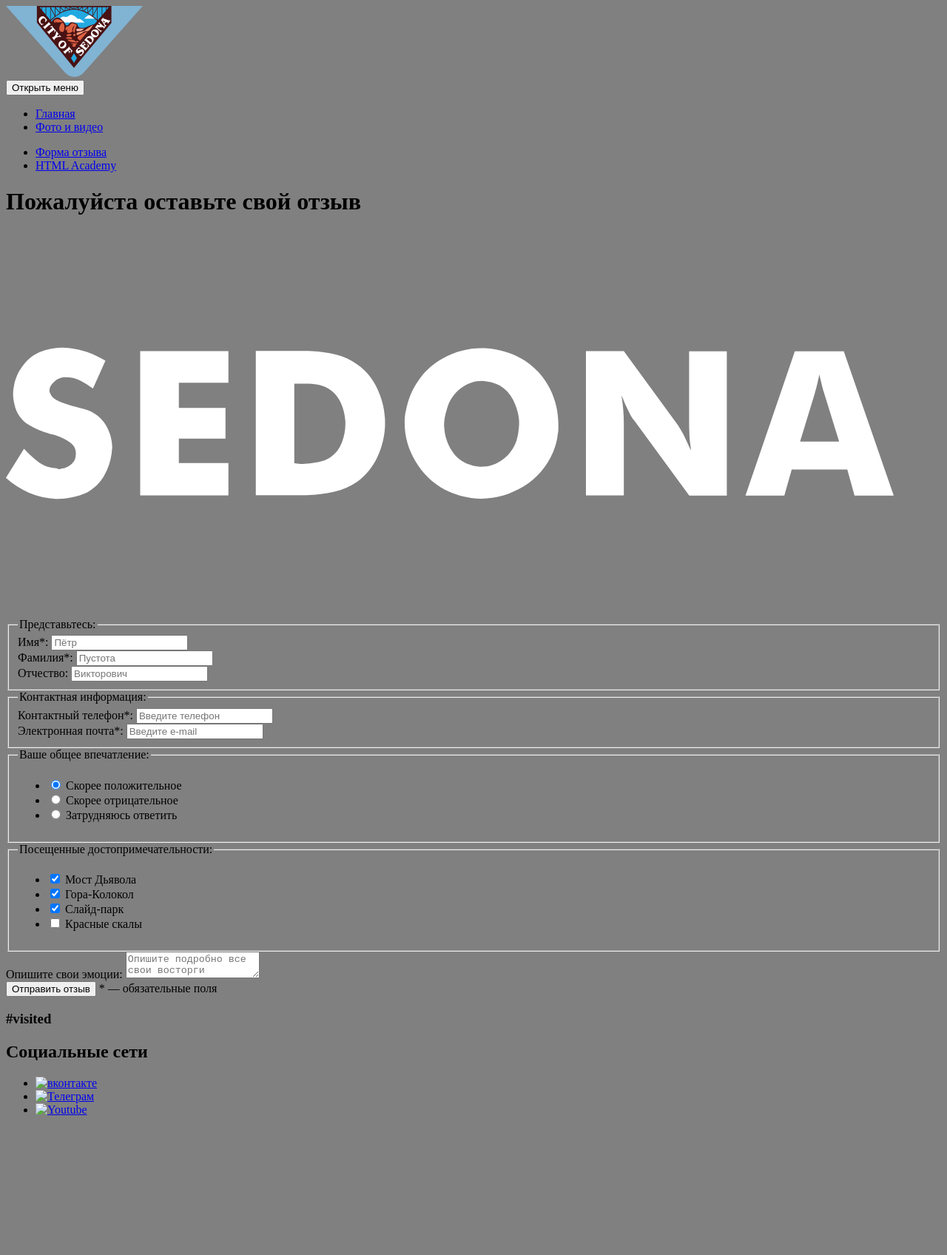
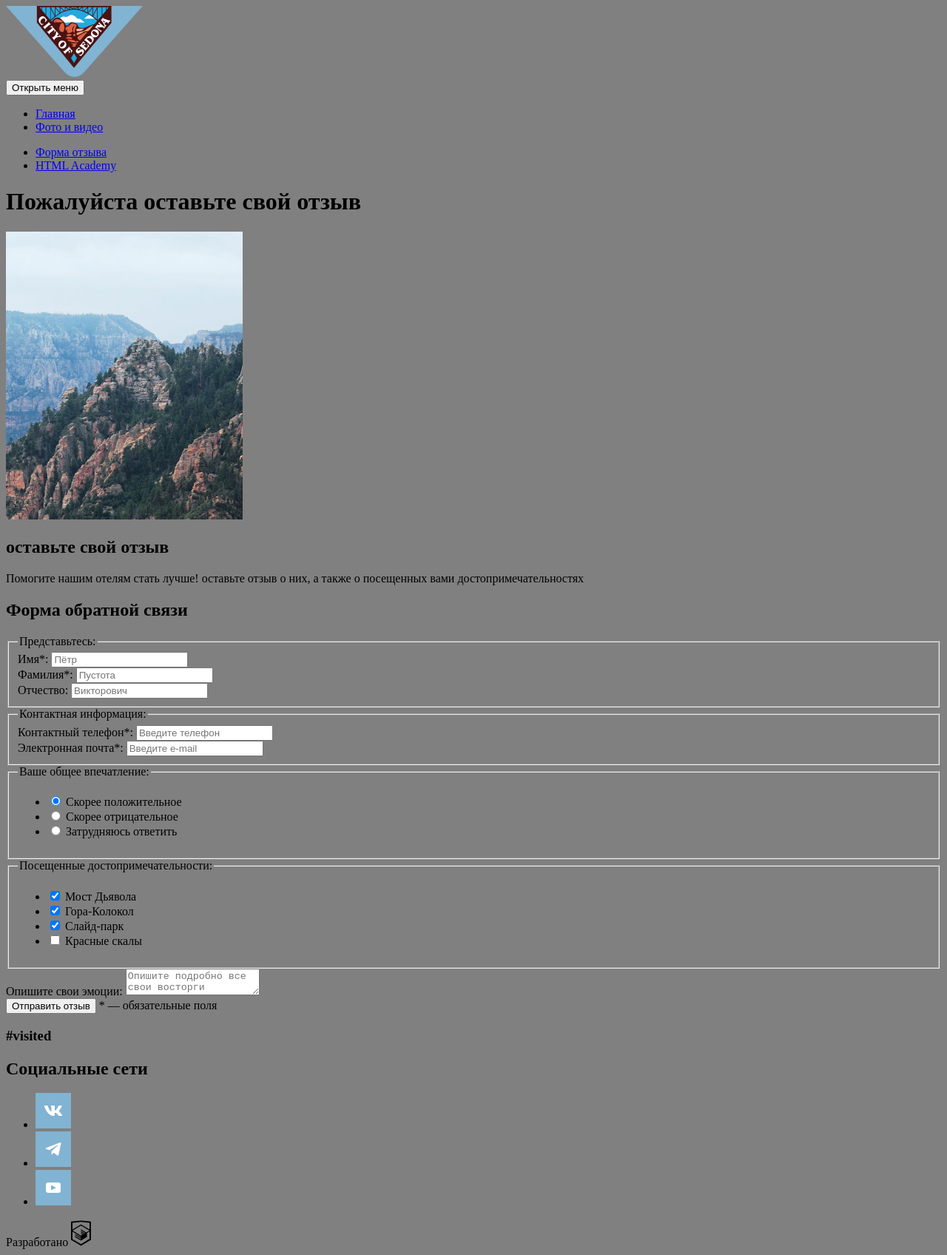
Before and after one commit to htmlacademy-adaptive/1897333-sedona-28, a plain HTML site: page source/form.html in a window 1280 px wide. Shown: the whole page at 74% size. Before the commit the page ends 1525 px from the top, so only its background shows below. Drawn offline with nearby package versions, Linux system fonts and the light colour scheme; files that its build step writes are made by us from their sources.

Commit message:
Внес изменения в разметку формы

```diff
--- a/source/form.html
+++ b/source/form.html
@@ -46,50 +46,56 @@
       </div>
     </nav>
   </header>
-  <main class="feedback-container">
+  <main class="main-container">
     <h1 class="visually-hidden">Пожалуйста оставьте свой отзыв</h1>
-    <div class="hero hero--mountains">
-      <img class="hero__image hero__image--vector" src="img/unredner/SEDONA.svg" width="1200" height="518"
+    <section class="hero">
+      <img class="hero__image hero__image--small" src="./img/unredner/back-mobile.jpg"
         alt="Welcome to the gorgeous Sedona because the Grand Canyon sucks!">
-    </div>
+    </section>
+    <section class="intro">
+      <h2 class="intro__title">оставьте свой отзыв</h2>
+      <p class="intro__description">Помогите нашим отелям стать лучше! оставьте отзыв о них, а также о посещенных вами
+        достопримечательностях</p>
+    </section>
     <section class="feedback">
+      <h2 class="visually-hidden">Форма обратной связи</h2>
+      <form class="feedback__form" action="https://echo.htmlacademy.ru/" method="get">
         <div class="feedback__container">
-        <form class="feedback-form" action="https://echo.htmlacademy.ru/" method="get">
           <fieldset class="feedback__full-name">
             <legend class="feedback__title">Представьтесь:</legend>
             <div class="feedback__wrapper">
-              <label class="feedback__signature" for="first-name">Имя*:</label>
+              <label class="feedback__caption" for="first-name">Имя*:</label>
               <input class="feedback__field" type="text" id="first-name" name="first-name" placeholder="Пётр" required>
             </div>
             <div class="feedback__wrapper">
-              <label class="feedback__signature" for="last-name">Фамилия*:</label>
+              <label class="feedback__caption" for="last-name">Фамилия*:</label>
               <input class="feedback__field" type="text" id="last-name" name="last-name" placeholder="Пустота" required>
             </div>
             <div class="feedback__wrapper">
-              <label class="feedback__signature" for="patronymic">Отчество:</label>
+              <label class="feedback__caption" for="patronymic">Отчество:</label>
               <input class="feedback__field" type="text" id="patronymic" name="patronymic" placeholder="Викторович">
             </div>
           </fieldset>
           <fieldset class="feedback__contacts">
             <legend class="feedback__title">Контактная информация:</legend>
             <div class="feedback__wrapper">
-              <label class="feedback__signature" for="contacts-phone">Контактный телефон*:</label>
+              <label class="feedback__caption" for="contacts-phone">Контактный телефон*:</label>
               <input class="feedback__field feedback__field--phone" type="text" id="contacts-phone"
                 name="contacts-phone" placeholder="Введите телефон" required>
             </div>
             <div class="feedback__wrapper">
-              <label class="feedback__signature" for="e-mail">Электронная почта*:</label>
+              <label class="feedback__caption" for="e-mail">Электронная почта*:</label>
               <input class="feedback__field feedback__field--email" type="email" id="e-mail" name="e-mail"
                 placeholder="Введите e-mail" required>
             </div>
           </fieldset>
+        </div>
         <fieldset class="feedback__impressions">
           <legend class="feedback__title">Ваше общее впечатление:</legend>
           <ul class="feedback__list">
             <li class="feedback__item">
               <label class="feedback__control">
-                  <input class="feedback__control-input" type="radio" name="type-of-impressions" value="positive"
-                    checked>
+                <input class="feedback__control-input" type="radio" name="type-of-impressions" value="positive" checked>
                 <span class="feedback__control-mark"></span>
                 <span class="feedback__control-label">Скорее положительное</span>
               </label>
@@ -151,31 +157,33 @@
         <button class="feedback_button" type="submit">Отправить отзыв</button>
         <span class="feedback__required-field">* — обязательные поля</span>
       </form>
-
-      </div>
     </section>
   </main>
   <footer class="main-footer">
     <h3 class="main-footer__title">#visited</h3>
     <div class="main-footer__social social">
       <h2 class="visually-hidden">Социальные сети</h2>
-      <ul class="social-list">
+      <ul class="social__list">
         <li class="social__item">
           <a class="social__link social__link--vkontakte" href="https://vk.com/htmlacademy">
-            <img src="" alt="вконтакте">
+            <img src="./img/unredner/social-vk.svg" alt="вконтакте">
           </a>
         </li>
         <li class="social__item">
           <a class="social__link social__link--telegram" href="https://t.me/htmlacademy">
-            <img src="" alt="Телеграм">
+            <img src="./img/unredner/social-tg.svg" alt="Телеграм">
           </a>
         </li>
         <li class="social__item">
           <a class="social__link social__link--youtube" href="https://www.youtube.com/user/htmlacademyru">
-            <img src="" alt="Youtube">
+            <img src="./img/unredner/social-youtube.svg" alt="Youtube">
           </a>
         </li>
       </ul>
+      <a class="main-footer__adademy-link">
+        <span class="main-footer__academy">Разработано</span>
+        <img class="main-footer__academy-logo" src="./img/unredner/htmlacademy.svg" alt="логотип академии">
+      </a>
     </div>
   </footer>
 </body>
```
Lines whose indentation alone changed are shown as unchanged.
